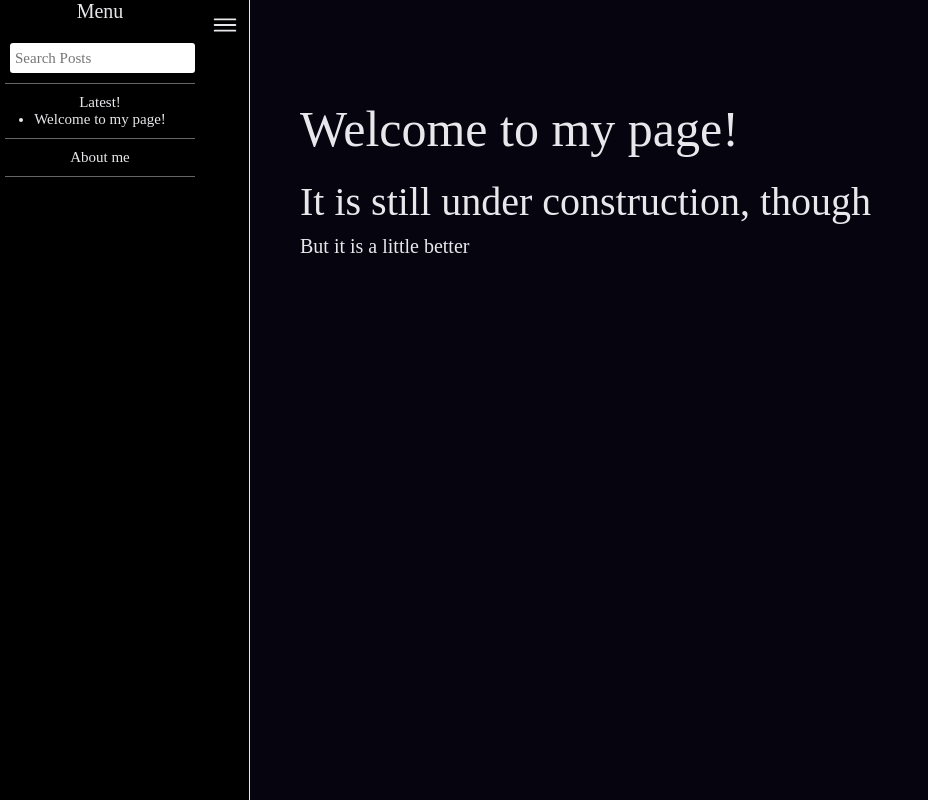
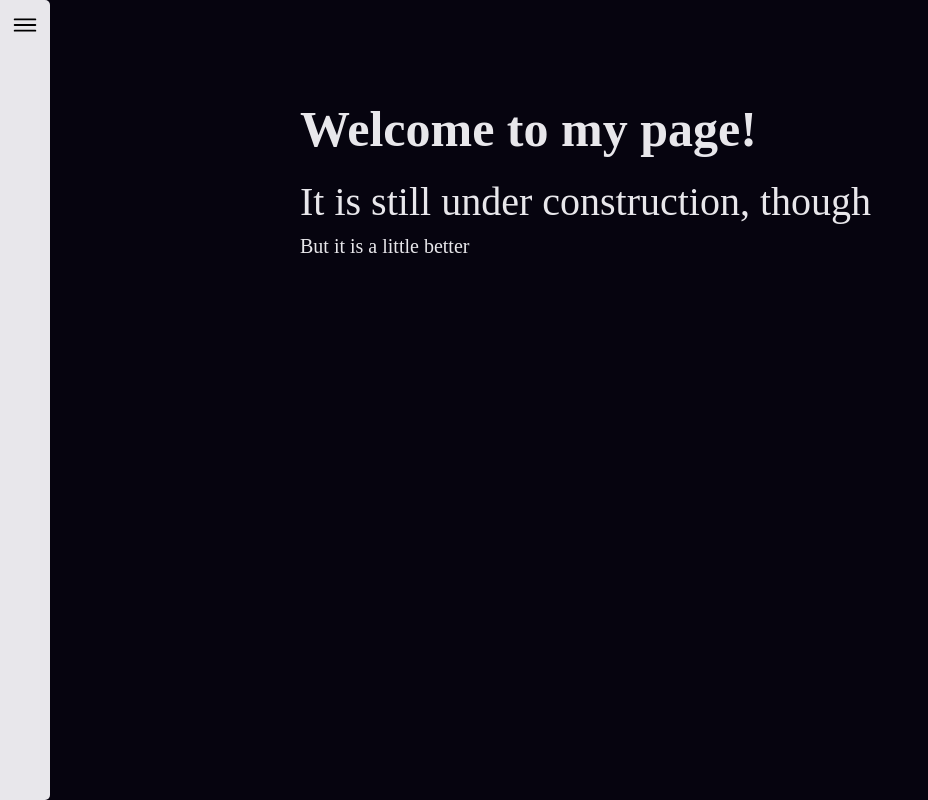
Before and after one commit to Arthur-phys/blog, a React (Vite) app: page / in a window 1280 px wide. Shown: the whole page, without its empty margins (0-928 px from the left). Built offline with nearby package versions, Linux system fonts and the light colour scheme; a web font is replaced by a local one.

Commit message:
* feat: corrected sidebar open/close behaviour

```diff
--- /dev/null
+++ b/src/components/FileIcon.tsx
@@ -0,0 +1,15 @@
+export default function FileIcon({size, padding, stroke}: {size: string, padding: string, stroke: string}) {
+  return (
+    <>
+      <svg
+      style={{padding: padding}}
+      xmlns="http://www.w3.org/2000/svg"
+      viewBox="0 0 512 512"
+      className="ionicon"
+        width={size}
+        height={size}
+    >
+        <path d="M416 221.25V416a48 48 0 0 1-48 48H144a48 48 0 0 1-48-48V96a48 48 0 0 1 48-48h98.75a32 32 0 0 1 22.62 9.37l141.26 141.26a32 32 0 0 1 9.37 22.62Z" fill="none" stroke={stroke} strokeLinejoin="round" stroke-width="32px"/><path d="M256 56v120a32 32 0 0 0 32 32h120" fill="none" stroke={stroke} strokeLinecap="round" strokeLinejoin="round" strokeWidth="32px"/></svg>
+    </>
+  );
+}
--- a/src/components/MenuIcon.tsx
+++ b/src/components/MenuIcon.tsx
@@ -1,4 +1,4 @@
-export default function MenuIcon({size, padding}: {size: string, padding: string}) {
+export default function MenuIcon({size, padding, stroke}: {size: string, padding: string, stroke: string}) {
   return (
     <>
       <svg
@@ -9,7 +9,7 @@ export default function MenuIcon({size, padding}: {size: string, padding: string
 	      width={size}
         height={size}
       >
-	<path d="M80 160h352M80 256h352M80 352h352" fill="none" stroke="currentColor" stroke-linecap="round" stroke-miterlimit="10" stroke-width="32px"/>
+	<path d="M80 160h352M80 256h352M80 352h352" fill="none" stroke={stroke} strokeLinecap="round" strokeMiterlimit="10" strokeWidth="32px"/>
       </svg>
     </>
   );
--- a/src/components/Sidebar.css
+++ b/src/components/Sidebar.css
@@ -4,16 +4,17 @@
     display: flex;
     position: fixed;
     z-index: 1;
-    border-style: solid;
-    border-width: 0 1px 0 0;
-    border-color: var(--white);
-    background-color: var(--black);
-    color: white;
+    border-radius: 5px;
+    background-color: var(--white);
     left: -20rem;
     transition: left 0.5s ease-in-out;
 }
 
-.sidebar:hover {
+.sidebar * {
+    color: var(--black);
+}
+
+.sidebar-visible {
     left: 0;
 }
 
@@ -21,6 +22,7 @@
     display: flex;
     height: 100vh;
     justify-content: center;
+    cursor: pointer;
     order: 1;
 }
 
@@ -30,8 +32,9 @@
 
 .sidebar-title {
     font-size: 2rem;
+    height: 5rem;
     display: flex;
-    padding-bottom: 2rem;
+    margin-bottom: 1rem;
     align-items: center;
     justify-content: center;
 }
@@ -56,6 +59,10 @@
     font-size: 1.5rem;
 }
 
+.category-title {
+    margin-bottom: 1rem;
+}
+
 .search-bar {
     background-color: white;
     color: var(--black);
@@ -65,3 +72,14 @@
     height: 3rem;
     width: 18rem;
 }
+
+.post-title {
+    list-style: none;
+}
+
+.latest-post {
+    display: flex;
+    gap: 1rem;
+    justify-content: center;
+    align-items: center;
+}
--- a/src/components/Sidebar.tsx
+++ b/src/components/Sidebar.tsx
@@ -1,12 +1,41 @@
+import { useEffect, useRef, useState } from 'react'
 import MenuIcon from './MenuIcon.tsx'
 import './Sidebar.css'
+import FileIcon from './FileIcon.tsx';
 
 export default function Sidebar({latestPosts}: {latestPosts: string[]}) {
+
+  const [visible, setVisible] = useState(false);
+  const sidebar = useRef<HTMLDivElement>(null);
+  const rightSidebar = useRef<HTMLDivElement>(null);
+
+  useEffect(() => {
+    const outsideClicker = (e: Event) => {
+      if (!sidebar.current || !e.target) {
+        return;
+      } else
+      if (sidebar.current.contains(e.target as HTMLElement) && rightSidebar.current?.contains(e.target as HTMLElement)) {
+        setVisible(v => !v);
+        return;
+      } else
+      if (!sidebar.current.contains(e.target as HTMLElement)) {
+        setVisible(false);
+        return;
+      }
+
+    }
+    document.addEventListener('mousedown',outsideClicker);
+
+    return () => {
+      document.removeEventListener('mousedown',outsideClicker);
+    }
+  }, []);
+
   return (
     <>
-    <div className='sidebar'>
-      <div className="sidebar-icon">
-        <MenuIcon size="5rem" padding='1rem'/>
+    <div className={"sidebar" + (visible ? " sidebar-visible" : "")} ref={sidebar}>
+      <div ref={rightSidebar} className="sidebar-icon">
+        <MenuIcon size="5rem" padding='1rem' stroke='var(--black)'/>
       </div>
       <div className="sidebar-content">
         <p className="sidebar-title">Menu</p>
@@ -14,18 +43,22 @@ export default function Sidebar({latestPosts}: {latestPosts: string[]}) {
           <input className='search-bar' placeholder='Search Posts' type="text"></input>
         </div>
         <div className='category'>
-          <p>Latest!</p>
+          <h3 className='category-title'>Latest (っᵔ◡ᵔ)っ</h3>
           <ul>
             {
-              latestPosts.map(post => (
-                  <li>{post}</li>
+              latestPosts.map((post, i) => (
+                  <li key={i}>
+                    <div className='latest-post'>
+                      <FileIcon size='1.5rem' padding='0' stroke='var(--black)'/>{post}
+                    </div>
+                  </li>
                 )
               )
             }
           </ul>
         </div>
         <div className='category'>
-          <p>About me</p>
+          <h3 className='category-title'>About me ₍^. .^₎Ⳋ </h3>
         </div>
       </div>
 
--- a/src/index.css
+++ b/src/index.css
@@ -44,17 +44,21 @@ label,
 }
 
 h1 {
-    font-weight: 500;
+    font-weight: 600;
     font-size: 5rem;
 }
 
 h2 {
-    font-weight: 400;
+    font-weight: 500;
     font-size: 4rem;
 }
 
+li {
+    list-style: none;
+}
+
 h3 {
-    font-weigh: 400;
+    font-weight: 500;
     font-size: 3rem;
 }
 
```
